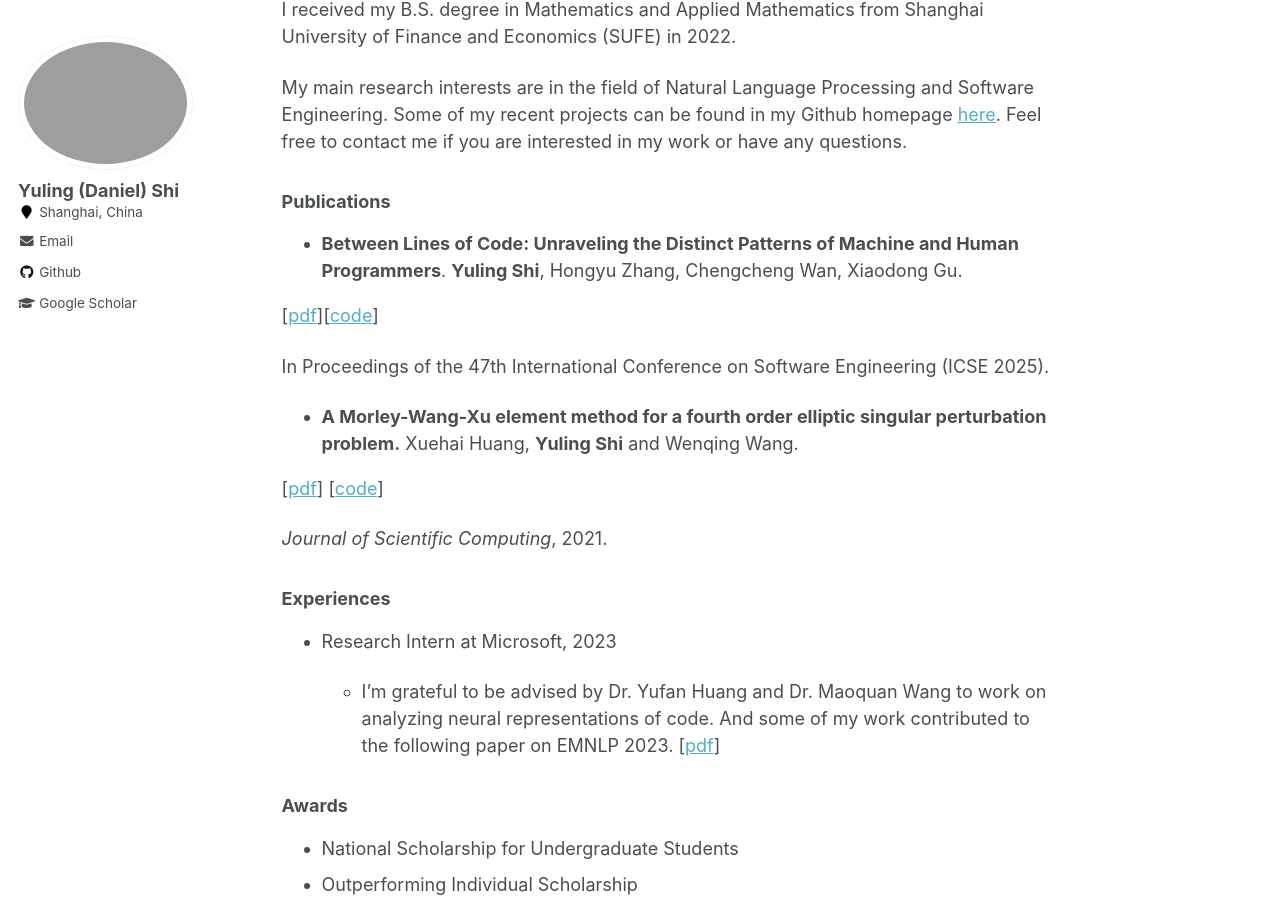
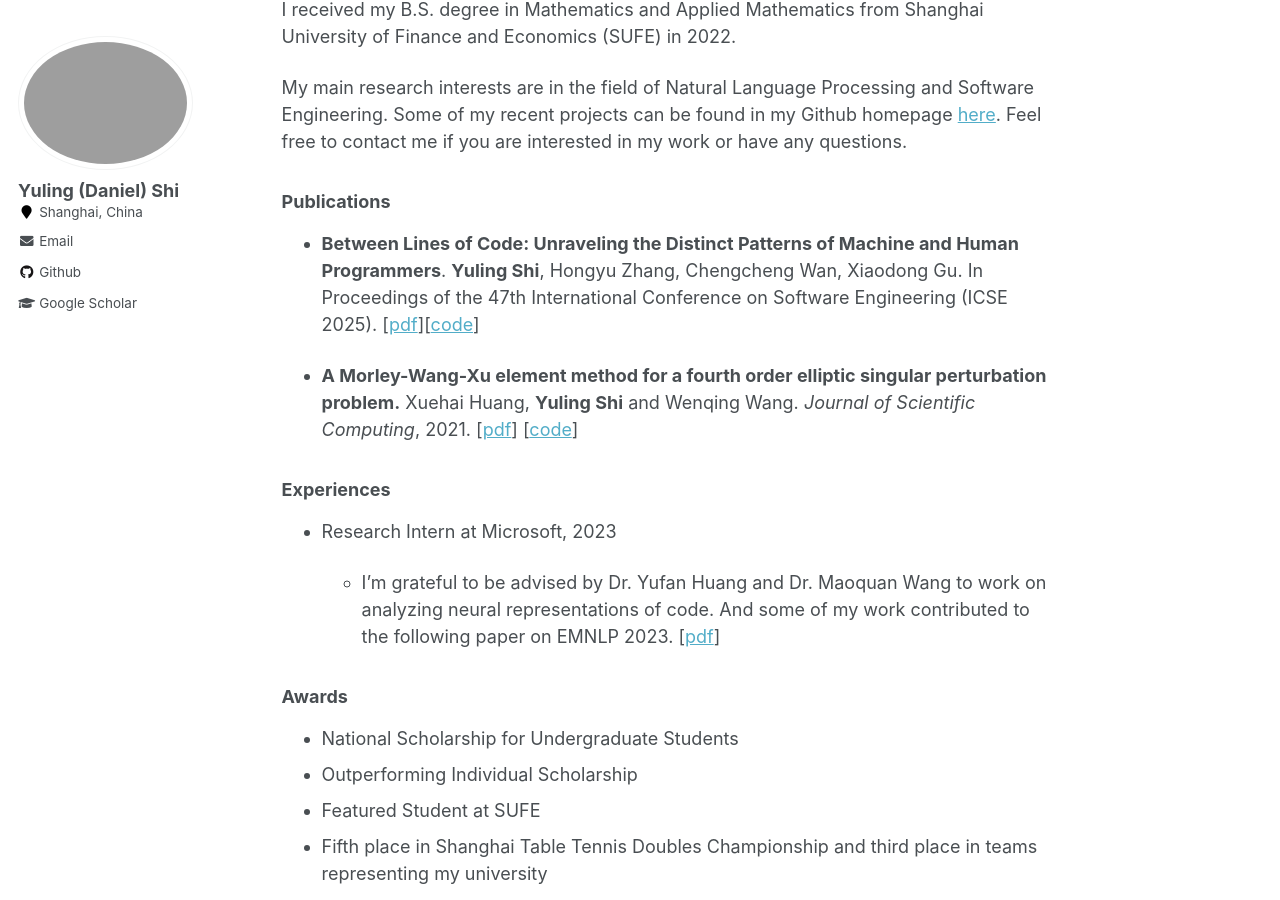
Before and after one commit to YerbaSite/YerbaSite.github.io, a Jekyll site: the page built from _pages/about.md, in a window 1280 px wide and 900 px high, scrolled down 308 px. Built offline with Jekyll 4.4.1, drawn with Linux system fonts in a browser that asks for light colours.

```diff
--- a/_pages/about.md
+++ b/_pages/about.md
@@ -20,16 +20,12 @@ Some of my recent projects can be found in my Github homepage [here](https://git
 ### Publications
 
 - **Between Lines of Code: Unraveling the Distinct Patterns of Machine and Human Programmers**. **Yuling Shi**, Hongyu Zhang, Chengcheng Wan, Xiaodong Gu.
-
+In Proceedings of the 47th International Conference on Software Engineering (ICSE 2025).
 [[pdf](https://arxiv.org/abs/2401.06461)][[code](https://github.com/YerbaPage/DetectCodeGPT)]
 
-In Proceedings of the 47th International Conference on Software Engineering (ICSE 2025).
-
 - **A Morley-Wang-Xu element method for a fourth order elliptic singular perturbation problem.** Xuehai Huang, **Yuling Shi** and Wenqing Wang.
-
+*Journal of Scientific Computing*, 2021.
 [[pdf](https://link.springer.com/content/pdf/10.1007/s10915-021-01483-2.pdf)] [[code](https://github.com/YerbaPage/FEM)]
-
-*Journal of Scientific Computing*, 2021.
 
 ### Experiences
 
```
